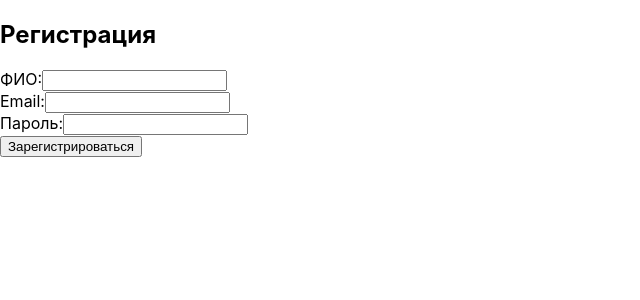
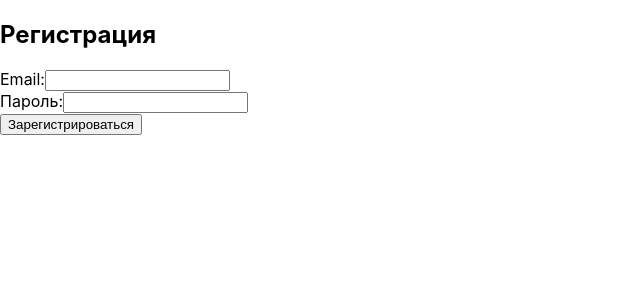
Before and after one commit to Bloomand/Evraz_Hakaton, a React (Create React App) app: page / in a window 1280 px wide. Shown: the top 300 px of the page, without its empty margins (0-640 px from the left). Built offline with nearby package versions, Linux system fonts and the light colour scheme.

Commit message:
Adding AuthPage
Waiting for design

```diff
--- a/src/App.js
+++ b/src/App.js
@@ -1,5 +1,6 @@
 import {Route, Routes } from "react-router-dom";
-import AuthPage from "./pages/AuthPage.js";
+import AuthPage from "./pages/AuthPage.jsx";
+import MainPage from "./pages/MainPage.jsx";
 
 
 function App() {
@@ -7,6 +8,7 @@ function App() {
     <div className="wrapper">
       <Routes>
         <Route path='/' element = {<AuthPage/>}/>
+        <Route path='/main' element = {<MainPage/>}/>
       </Routes>
     </div>
   );
--- a/src/pages/AuthPage.js
+++ b/src/pages/AuthPage.jsx
@@ -1,35 +1,30 @@
 import React, { useState } from 'react';
 
 const AuthPage = () => {
-  const [fullName, setFullName] = useState('');
   const [email, setEmail] = useState('');
   const [password, setPassword] = useState('');
 
   const handleSubmit = (e) => {
     e.preventDefault();
-
-    // Здесь можно добавить код для обработки отправки формы, например, с помощью API
-
-    // После обработки формы можно сбросить значения полей
-    setFullName('');
     setEmail('');
     setPassword('');
+
   };
+
+  function checkUser(){
+    //отправка запроса на проверку
+    //1. Отправляем почту, проверяем есть ли такой пользователь и сверяем пароль,
+    // если неверен, возвращаем False
+    var userAccess = 1;
+    if(userAccess){
+      window.open("/main");
+    }
+  }
 
   return (
     <div>
       <h2>Регистрация</h2>
       <form onSubmit={handleSubmit}>
-        <div>
-          <label htmlFor="fullName">ФИО:</label>
-          <input
-            type="text"
-            id="fullName"
-            value={fullName}
-            onChange={(e) => setFullName(e.target.value)}
-            required
-          />
-        </div>
         <div>
           <label htmlFor="email">Email:</label>
           <input
@@ -37,7 +32,6 @@ const AuthPage = () => {
             id="email"
             value={email}
             onChange={(e) => setEmail(e.target.value)}
-            required
           />
         </div>
         <div>
@@ -47,10 +41,9 @@ const AuthPage = () => {
             id="password"
             value={password}
             onChange={(e) => setPassword(e.target.value)}
-            required
           />
         </div>
-        <button type="submit">Зарегистрироваться</button>
+        <button onClick={checkUser}>Зарегистрироваться</button>
       </form>
     </div>
   );
--- /dev/null
+++ b/src/pages/MainPage.jsx
@@ -0,0 +1,11 @@
+import React, { useState } from 'react';
+
+const MainPage = () => {
+  return (
+    <div className="wrapper">
+      <h1>Haha</h1>
+    </div>
+  );
+}
+
+export default MainPage;
```
